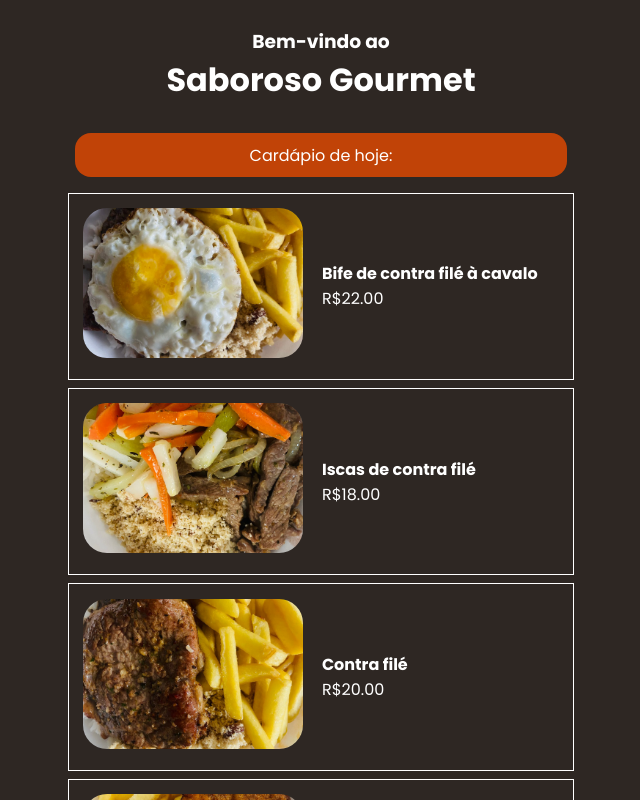
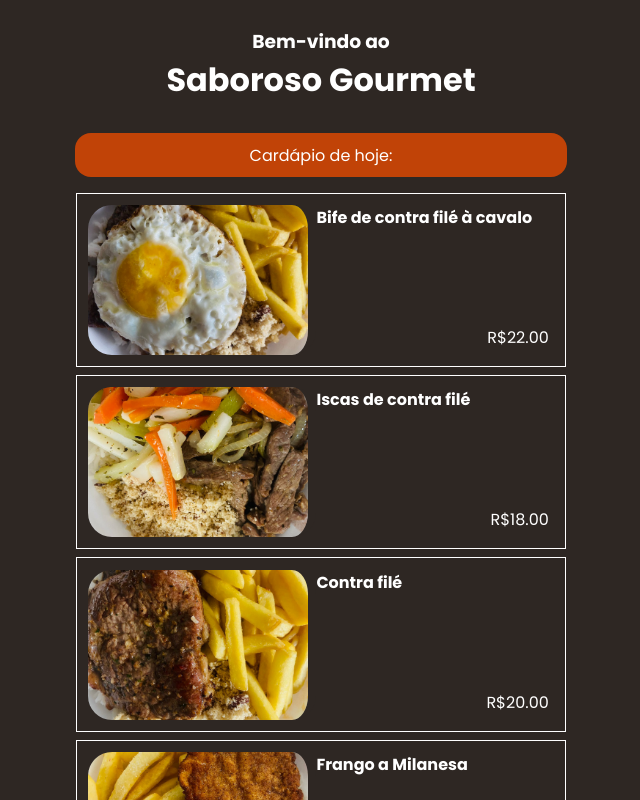
Before and after one commit to pamedsi/saborosofront, an Angular app: page / in a window 1280 px wide. Shown: the top 800 px of the page, without its empty margins (319-959 px from the left). Built offline with nearby package versions, Linux system fonts and the light colour scheme.

Commit message:
refatora layout dos preços

```diff
--- a/src/app/Components/dish-list/dish-list.component.html
+++ b/src/app/Components/dish-list/dish-list.component.html
@@ -1,3 +1,4 @@
 <section class="dish-list">
+  <div *ngIf="Number(numberOfDishes)">Agora vamos por partes:</div>
   <app-dish *ngFor="let i of listLength(numberOfDishes)" [id]=i ></app-dish>
 </section>
--- a/src/app/Components/dish-list/dish-list.component.ts
+++ b/src/app/Components/dish-list/dish-list.component.ts
@@ -10,4 +10,6 @@ export class DishListComponent {
   listLength(lengthOfArray: string): number[] {
     return Array.from({length: Number(lengthOfArray)}, (_, i) => i + 1)
   }
+
+  protected readonly Number = Number;
 }
--- a/src/app/Components/dish/dish.component.html
+++ b/src/app/Components/dish/dish.component.html
@@ -1,5 +1,6 @@
 <section class="about-dish">
-  <app-container>
+  <div class="title">Quentinha {{id}}</div>
+  <section>
     <div>Qual o tamanho da quentinha?</div>
     <section class="dish-size-options">
       <div>
@@ -11,9 +12,9 @@
         <label for="g">G (750ml)</label>
       </div>
     </section>
-  </app-container>
+  </section>
 
-  <app-container>
+  <section>
     <div>Qual proteína?</div>
     <table class="prices">
       <tr>
@@ -42,9 +43,9 @@
         <td>R$ 10,00</td>
       </tr>
     </table>
-  </app-container>
+  </section>
 
-  <app-container>
+  <section>
     <div>Será completa?</div>
     <table class="is-full">
     (Com arroz, feijão, macarrão e farofa de bacon)
@@ -79,9 +80,9 @@
         </tr>
       </table>
     </section>
-  </app-container>
+  </section>
 
-  <app-container>
+  <section>
     <div>Qual será o acompanhamento?</div>
   <table class="accompaniments">
     <tr>
@@ -102,9 +103,9 @@
     </tr>
   </table>
 
-  </app-container>
+  </section>
 
-  <app-container>
+  <section>
     <div>Algum adicional? (opcional)</div>
     <table class="additional">
       <tr>
@@ -123,13 +124,12 @@
         <td>R$ 2,00</td>
       </tr>
       </table>
-  </app-container>
+  </section>
 
-  <app-container>
+  <section>
     <div>Alguma observação?</div>
     <div>Ponto da carne (bem passada ou mal passada), da gema do ovo, etc.</div>
     <textarea></textarea>
-  </app-container>
-
+  </section>
 
 </section>
--- a/src/app/Components/menu-item/menu-item.component.css
+++ b/src/app/Components/menu-item/menu-item.component.css
@@ -1,14 +1,36 @@
-.menu-item  {
+.menu-item {
+  position: relative;
   margin: 0.5rem;
   padding: 0.7rem;
   border: 0.1rem solid;
   display: flex;
   flex-direction: row;
-  align-items: flex-start;
 }
+
+img {
+  padding-right: 0.5rem;
+}
+
 
 .title {
   font-weight: bold;
+}
+
+.price {
+  position: absolute;
+  padding: 0 1rem 1rem 0;
+  bottom: 0;
+  right: 0;
+}
+
+tr {
+  background-color: black;
+}
+
+.description{
+  display: flex;
+  flex-direction: column;
+  justify-content: space-between;
 }
 
 img {
--- a/src/app/Components/menu-item/menu-item.component.html
+++ b/src/app/Components/menu-item/menu-item.component.html
@@ -1,11 +1,8 @@
-<table class="menu-item">
-  <tr>
-    <td>
-      <img ngSrc="{{ pic }}" alt="{{ title }}" height="150" width="220" priority="true"/>
-    </td>
-    <td>
+<section class="menu-item">
+    <img ngSrc="{{ pic }}" alt="{{ title }}" height="150" width="220" priority="true"/>
+
+    <div class="description">
         <div class="title">{{ title }}</div>
         <div class="price"> R{{ price | currency }}</div>
-    </td>
-  </tr>
-</table>
+    </div>
+</section>
```
